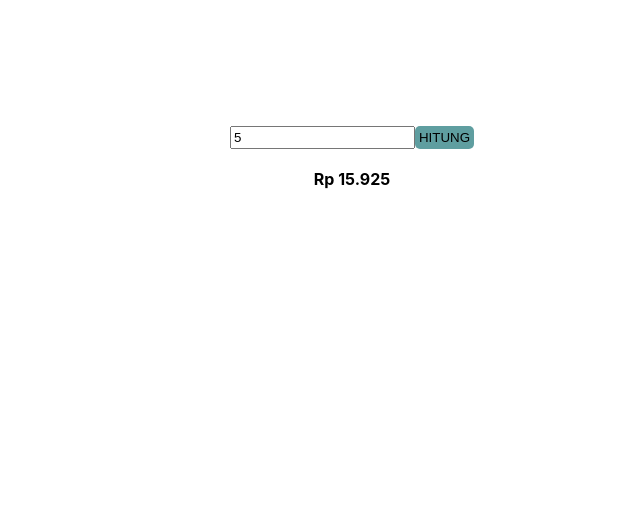
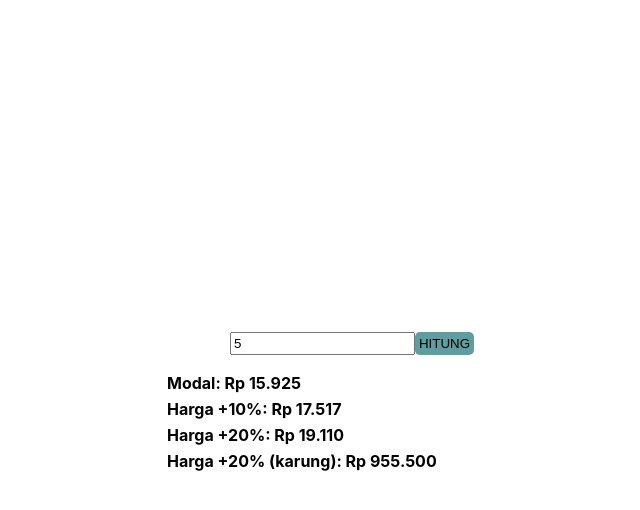
Before and after one commit to ciptohartanto/kakukato, a plain HTML site: page index.html in a window 1280 px wide. Both pictures are taken after typing "5" into the empty fields and a click on the button "HITUNG". Shown: the whole page, without its empty margins (288-928 px from the left). Drawn offline with nearby package versions, Linux system fonts and the light colour scheme.

Commit message:
add stuff

```diff
--- a/index.html
+++ b/index.html
@@ -5,16 +5,29 @@
     <meta http-equiv="X-UA-Compatible" content="IE=edge">
     <meta name="viewport" content="width=device-width, initial-scale=1.0">
     <title>Document</title>
+    <link href="https://cdnjs.cloudflare.com/ajax/libs/meyer-reset/2.0/reset.min.css" rel="stylesheet">
     <style>
+        *, *:before, *:after {
+            box-sizing: border-box;
+        }
+        html {
+            height: 100vh;
+            display: block;
+        }
         body {
+            height: 100%;
+            display: block;
             font-family: -apple-system, BlinkMacSystemFont, 'Segoe UI', Roboto, Oxygen, Ubuntu, Cantarell, 'Open Sans', 'Helvetica Neue', sans-serif;
         }
-        div {
+        .wrapper {
             display: flex;
             justify-content: center;
             flex-direction: column;
-            width: 40%;
-            margin: 10% auto;
+            width: 90%;
+            max-width: 370px;
+            height: 100%;
+            margin: auto;
+
         }
         form {
             width: 100%;
@@ -27,9 +40,14 @@
             border-radius: 5px;
             padding: 4px;
         }
+        .text {
+            font-weight: bold;
+            text-align: center;
+            margin-top: 10px;
+            text-align: left;
+        }
         #harga {
             font-weight: bold;
-            text-align: center;
             display: block;
             margin-top: 20px;
         }
@@ -37,18 +55,27 @@
 </head>
 <body>
 
-    <div>
+    <div class="wrapper">
         <form>
             <input id="modal" type="number" autocomplete="off">
             <button id='hitung'>HITUNG</button>
         </form>
-        <span id='harga'></span>
+        <span id='harga' class="text"></span>
+        <span id='harga10' class="text"></span>
+        <span id='harga20' class="text"></span>
+        <span id='hargaKarung' class="text"></span>
+
+
+
     </div>
 
     <script>
         window.addEventListener('DOMContentLoaded', e => {
             const modal = document.querySelector('#modal')
             const harga = document.querySelector('#harga')
+            const harga10 = document.querySelector('#harga10')
+            const harga20 = document.querySelector('#harga20')
+            const hargaKarung = document.querySelector('#hargaKarung')
             const rate = 2450
             const okir = 20588
             const pct = .3
@@ -65,10 +92,11 @@
 
             hitung.addEventListener('click', (e) => {
                 e.preventDefault()
-                const total = Number(modal.value)*rate + (Number(modal.value)*rate*pct)
-
-                harga.innerHTML = `Rp ${addCommas(total)}`
-
+                const total = Math.round(Number(modal.value)*rate + (Number(modal.value)*rate*pct))
+                harga.innerHTML = `Modal: Rp ${addCommas(total)}`
+                harga10.innerHTML = `Harga +10%: Rp ${addCommas(Math.trunc(total * 1.1))}`
+                harga20.innerHTML = `Harga +20%: Rp ${addCommas(Math.trunc(total * 1.2))}`
+                hargaKarung.innerHTML = `Harga +20% (karung): Rp ${addCommas(Math.trunc(total * 1.2 * 50))}`
             })
         })
     </script>
```
